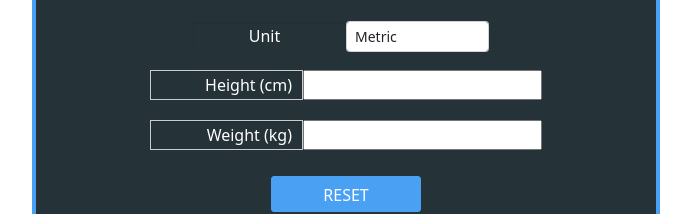
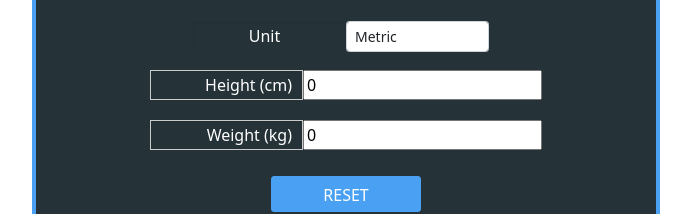
Before and after one commit to sprejjs/react-bmi-calculator, a React (Create React App) app: page / in a window 1280 px wide. Shown: the part 314-528 px from the top of the page, without its empty margins (294-985 px from the left). Built offline with nearby package versions, Linux system fonts and the light colour scheme.

Commit message:
Added hooks to keep input values

```diff
--- a/src/components/BmiCalculator.js
+++ b/src/components/BmiCalculator.js
@@ -1,12 +1,29 @@
-import React, {Fragment, useState} from 'react'
+import React, {Fragment, useEffect, useState} from 'react'
 import FormInput from './FormInput';
 
 const BmiCalculator = () => {
   const [heightUnit, setHeightUnit] = useState('cm');
   const [weightUnit, setWeightUnit] = useState('kg');
-  const [unit, setUnit] = useState('');
+  const [unit, setUnit] = useState('Metric');
+  const [count, setCount] = useState({
+    heightCount: '0',
+    inchesCount: '0',
+    weightCount: '0'
+  });
 
-  const onChangeInput = (input) => {}
+  const { heightCount, inchesCount, weightCount } = count;
+
+  useEffect(() => {
+  }, [])
+
+  const onChangeInput = event => {
+    const { name, value } = event.target;
+
+    setCount(prevState => ({
+      ...prevState,
+      [name]: value
+    }))
+  }
   const onSelectTag = event => {
     setUnit(event.target.value)
 
@@ -15,7 +32,7 @@ const BmiCalculator = () => {
       setWeightUnit('kg')
     } else {
       setHeightUnit('ft')
-      setWeightUnit('pt')
+      setWeightUnit('lbs')
     }
   }
 
@@ -33,7 +50,7 @@ const BmiCalculator = () => {
                 className="form-control form-control-sm"
               >
                 <option value="Metric">Metric</option>
-                <option value="Imperial">Imeprial</option>
+                <option value="Imperial">Imperial</option>
               </select>
             </div>
           </div>
@@ -41,7 +58,7 @@ const BmiCalculator = () => {
             type="text"
             name="heightCount"
             title={`Height (${heightUnit})`}
-            value=""
+            value={heightCount}
             onChange={onChangeInput}
           />
           {
@@ -50,7 +67,7 @@ const BmiCalculator = () => {
                 type="text"
                 name="inchesCount"
                 title={` (in)`}
-                value=""
+                value={inchesCount}
                 onChange={onChangeInput}
               /> : ''
           }
@@ -58,7 +75,7 @@ const BmiCalculator = () => {
             type="text"
             name="weightCount"
             title={`Weight (${weightUnit})`}
-            value=""
+            value={weightCount}
             onChange={onChangeInput}
           />
         </div>
--- a/src/components/FormInput.js
+++ b/src/components/FormInput.js
@@ -30,7 +30,7 @@ FormInput.props = {
   title: PropTypes.string.isRequired,
   value: PropTypes.string,
   onChange: PropTypes.func.isRequired,
-  type: PropTypes.oneOf('text', 'password', 'number')
+  type: PropTypes.oneOf(['text', 'password', 'number'])
 }
 
 export default FormInput
```
